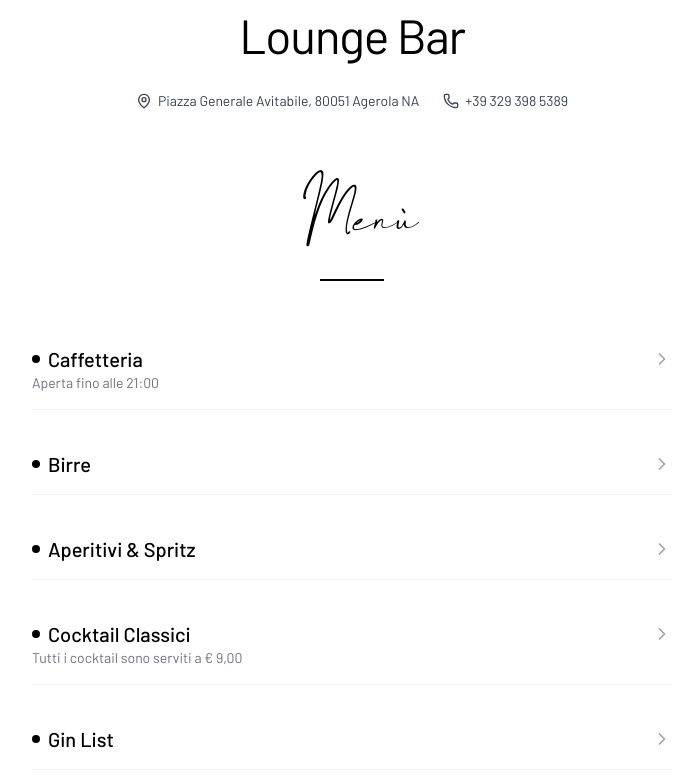
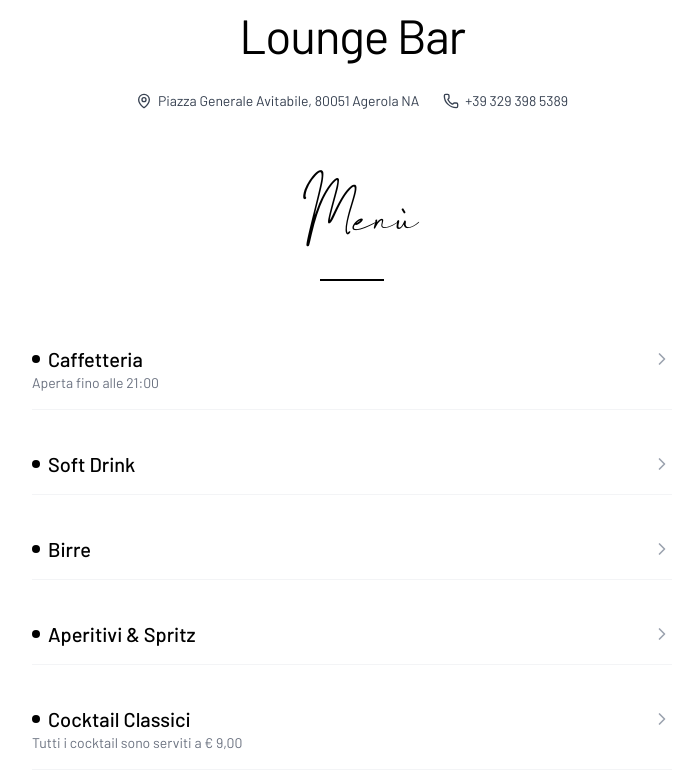
Before and after one commit to darioTecchia/madamev2, a Next.js app: page / in a window 1280 px wide. Shown: the part 392-1169 px from the top of the page, without its empty margins (288-984 px from the left). Built offline with nearby package versions, Linux system fonts and the light colour scheme.

Commit message:
update menu

```diff
--- a/src/data/db.ts
+++ b/src/data/db.ts
@@ -35,7 +35,13 @@ const DB: IDB = {
         { name: 'Ginseng', size: 'Tazza grande', price: 4.0 },
         { name: 'Orzo', size: 'Tazza piccola', price: 2.0 },
         { name: 'Orzo', size: 'Tazza grande', price: 4.0 },
-        { name: 'SOFT DRINK' } as MenuHeader,
+      ],
+    },
+    {
+      id: 'soft-drinks',
+      name: 'Soft Drink',
+      type: MenuType.Simple,
+      items: [
         { name: 'Coca Cola', price: 3.0 },
         { name: 'Coca Cola Zero', price: 3.0 },
         { name: 'Fanta', price: 3.0 },
```
